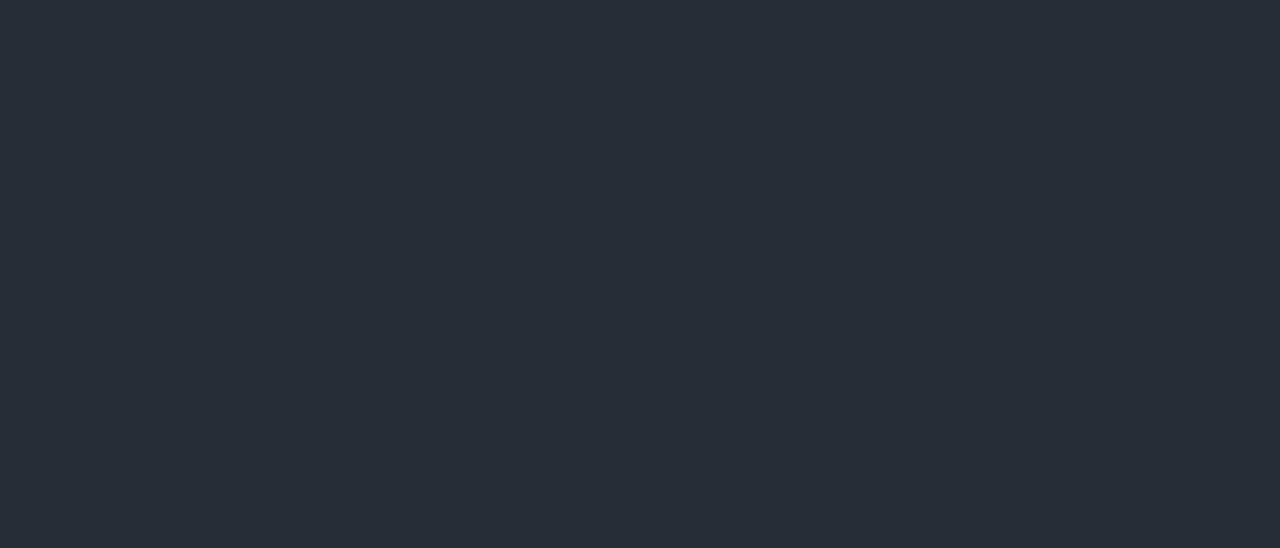
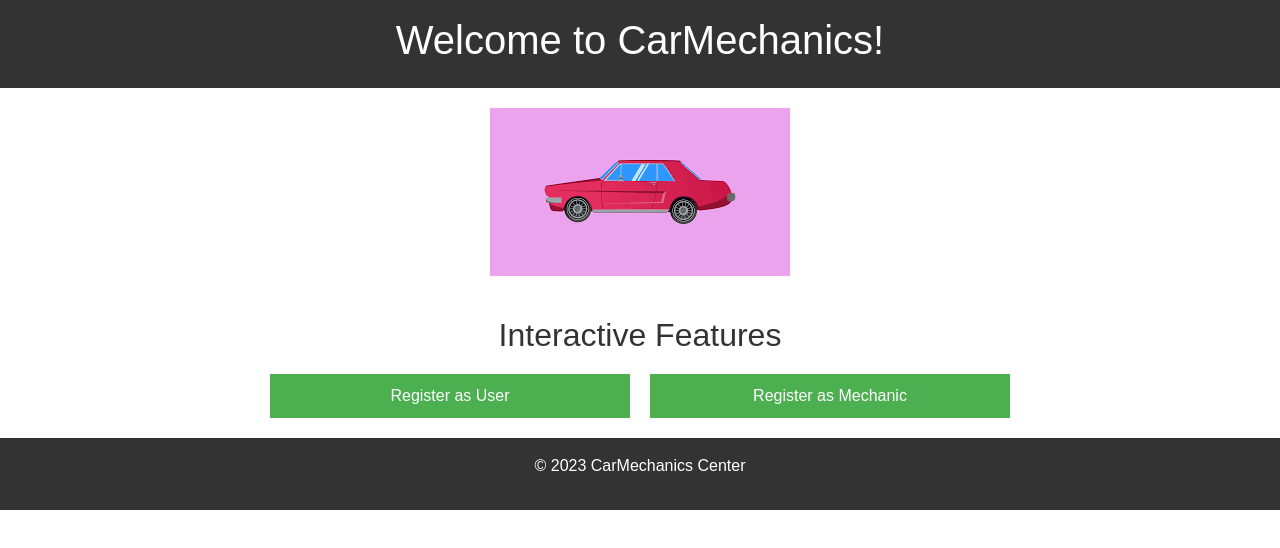
Before and after one commit to CarMechanics/CarMechanics-WebApp, a React (Create React App) app in the folder client-app/: page / in a window 1280 px wide. Shown: the top 548 px of the page. Built offline with nearby package versions, Linux system fonts and the light colour scheme.

Commit message:
added landing page

```diff
--- a/client-app/src/App.tsx
+++ b/client-app/src/App.tsx
@@ -2,17 +2,15 @@ import React from 'react';
 import logo from './logo.svg';
 import './App.css';
 import CarForm from './Cars/CreateCarForm';
-
+import LandingPage from './LandingPage';
 
  function App() {
    return (
      <div className="App">
-      <header className="App-header">
-      </header>
+       <LandingPage />
      </div>
    );
  }
-
 function submitShit(){
   console.log("Merge");
 }
--- /dev/null
+++ b/client-app/src/LandingPage.css
@@ -0,0 +1,57 @@
+body {
+    font-family: 'Arial', sans-serif;
+    margin: 0;
+    padding: 0;
+  }
+
+  .landing-page {
+    text-align: center;
+  }
+
+  header, footer {
+    background-color: #333;
+    color: #fff;
+    text-align: center;
+    padding: 1em;
+  }
+
+  .car-section {
+    margin: 20px 0;
+  }
+
+  .car-image {
+    max-width: 100%;
+    height: auto;
+  }
+
+  .interactive-section {
+    max-width: 800px;
+    margin: 0 auto;
+    padding: 20px;
+  }
+
+  h2 {
+    color: #333;
+  }
+
+  .buttons-container {
+    display: flex;
+    justify-content: center;
+    align-items: center;
+    margin-top: 20px;
+  }
+  .car-image {
+  max-width: 100%;
+  height: auto;
+}
+
+  .register-button {
+    padding: 10px 20px;
+    width: -webkit-fill-available;
+    font-size: 16px;
+    background-color: #4caf50;
+    color: #fff;
+    border: none;
+    cursor: pointer;
+    margin: 0 10px;
+  }
--- /dev/null
+++ b/client-app/src/LandingPage.tsx
@@ -0,0 +1,34 @@
+import React from 'react';
+import './LandingPage.css';
+
+const LandingPage: React.FC = () => {
+  return (
+    <div className="landing-page">
+      <header>
+        <h1>Welcome to CarMechanics!</h1>
+      </header>
+
+      <section className="car-section">
+        <img
+          src="Masina1.png"
+          alt="Car"
+          className="car-image"
+        />
+      </section>
+
+      <section className="interactive-section">
+        <h2>Interactive Features</h2>
+        <div className="buttons-container">
+          <button className="register-button">Register as User</button>
+          <button className="register-button">Register as Mechanic</button>
+        </div>
+      </section>
+
+      <footer>
+        <p>&copy; 2023 CarMechanics Center</p>
+      </footer>
+    </div>
+  );
+};
+
+export default LandingPage;
```
Also changed, not shown: client-app/public/Masina1.png (added). Lines whose indentation alone changed are shown as unchanged.
